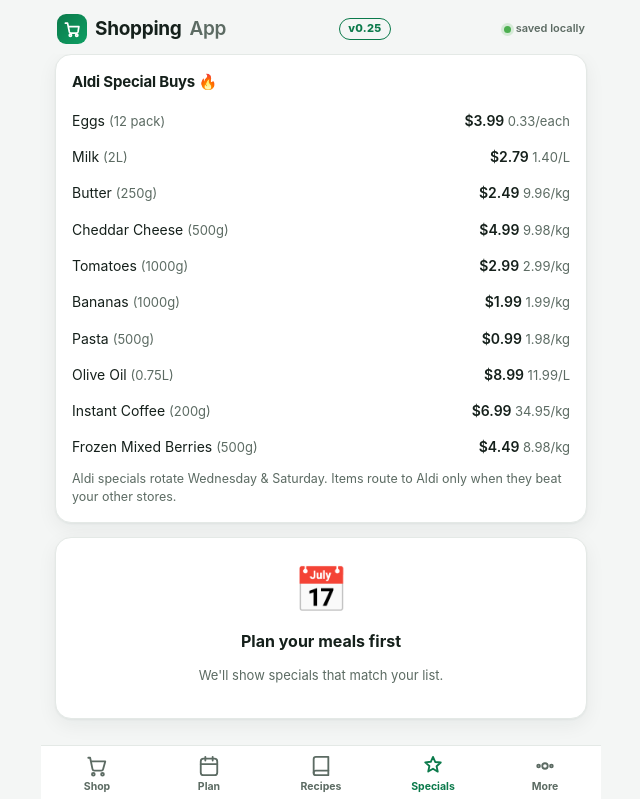
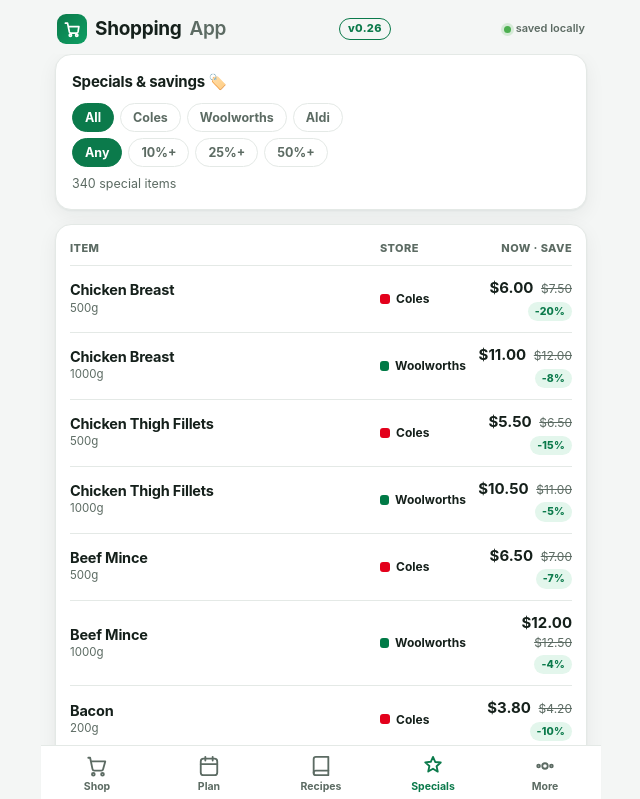
Before and after one commit to V3nerable/shopping-app, a website: page index.html in a window 1280 px wide. Both pictures are taken after a click on the button "Specials". Shown: the top 799 px of the page, without its empty margins (319-959 px from the left). Drawn offline with Linux system fonts and the light colour scheme; files whose address does not match are found by name.

Commit message:
Add files via upload

```diff
--- a/index.html
+++ b/index.html
@@ -5,7 +5,7 @@
 <meta name="viewport" content="width=device-width, initial-scale=1, viewport-fit=cover">
 <meta name="theme-color" content="#0b7a4b">
 <meta name="description" content="Meal prep → price-optimised shopping lists split across Coles, Woolworths and Aldi.">
-<title>Shopping App · v0.25</title>
+<title>Shopping App · v0.26</title>
 <link rel="manifest" href="manifest.webmanifest">
 <link rel="icon" href="icons/icon-192.png" type="image/png">
 <link rel="apple-touch-icon" href="icons/apple-touch-180.png">
@@ -214,6 +214,23 @@
 .screen.on{display:block;animation:fade .18s ease}
 @keyframes fade{from{opacity:0;transform:translateY(4px)}to{opacity:1;transform:none}}
 .store-dot{width:10px;height:10px;border-radius:3px;display:inline-block}
+/* ---------- specials columns + filters ---------- */
+.frow{display:flex;flex-wrap:wrap;gap:6px}
+.fchip{border:1.5px solid var(--line);background:var(--bg2);color:var(--ink2);border-radius:999px;padding:6px 12px;font-size:12.5px;font-weight:700;cursor:pointer}
+.fchip.on{background:var(--accent);border-color:var(--accent);color:#fff}
+.sp-head,.sp-row{display:grid;grid-template-columns:minmax(0,1fr) 86px 96px;gap:10px;align-items:center}
+.sp-head{font-size:11px;font-weight:800;color:var(--ink2);text-transform:uppercase;letter-spacing:.4px;padding:4px 0 8px;border-bottom:1px solid var(--line)}
+.sp-row{padding:11px 0;border-bottom:1px solid var(--line)}
+.sp-row:last-child{border-bottom:0}
+.sp-item .nm{font-weight:700;font-size:14.5px;letter-spacing:-.2px;line-height:1.25}
+.sp-item .sub{font-size:11.5px;color:var(--ink2)}
+.sp-store{display:flex;align-items:center;gap:6px;font-size:12px;font-weight:700}
+.sp-price{font-size:13px}
+.sp-price b{font-size:15px}
+.sp-price .was{color:var(--ink2);text-decoration:line-through;font-weight:400;font-size:12px;margin-left:4px}
+.ta-r{text-align:right}
+.inlist-tag{font-size:9.5px;font-weight:800;color:var(--accent);background:rgba(11,122,75,.12);border-radius:999px;padding:1px 6px;margin-left:6px;vertical-align:2px}
+[data-theme="dark"] .inlist-tag{background:rgba(47,191,128,.15)}
 @media (min-width:600px){.tabbar{border-radius:0}}
 </style>
 </head>
@@ -224,7 +241,7 @@
     <h1><span class="logo">
       <svg viewBox="0 0 24 24" fill="none" stroke="#fff" stroke-width="2.4" stroke-linecap="round" stroke-linejoin="round"><circle cx="9" cy="20" r="1.6"/><circle cx="18" cy="20" r="1.6"/><path d="M2 3h3l2.6 12.5a2 2 0 0 0 2 1.5h8.2a2 2 0 0 0 2-1.6L21 8H6"/></svg>
     </span>Shopping<span style="color:var(--ink2);font-weight:600">App</span></h1>
-    <span class="ver-pill" id="verPill">v0.25</span>
+    <span class="ver-pill" id="verPill">v0.26</span>
     <span class="sync-badge" id="syncBadge"><span class="dot" id="syncDot"></span><span id="syncTxt">synced</span></span>
   </div>
 
@@ -332,7 +349,7 @@
     </div>
 
     <div class="card" style="text-align:center">
-      <p class="muted">Shopping App · <b>v0.25</b></p>
+      <p class="muted">Shopping App · <b>v0.26</b></p>
       <p class="hint">Local-first PWA. Prices refresh via the GitHub price feed. Data stays on your device.</p>
     </div>
   </section>
@@ -368,12 +385,12 @@
 
 <script>
 /* ============================================================
-   SHOPPING APP — v0.25
+   SHOPPING APP — v0.26
    Local-first PWA. Meal plan → aggregated ingredients → price-
    optimised shopping lists split across Coles / Woolworths / Aldi.
    ============================================================ */
 "use strict";
-const APP_VERSION = "v0.25";
+const APP_VERSION = "v0.26";
 const LS = (typeof localStorage !== "undefined") ? localStorage : null;
 
 /* ---------------- helpers ---------------- */
@@ -1453,6 +1470,8 @@
   let activeTab = "home";
   let pasteItems = [];
   let editingRecipeId = null;
+  let specialStore = "all";   // all | coles | woolworths | aldi
+  let specialSave = 0;        // 0 | 10 | 25 | 50  (minimum save %)
 
   function toast(msg){
     const t = $("toast"); t.textContent = msg; t.classList.add("show");
@@ -1778,51 +1797,86 @@
   }
 
   /* ---------- SPECIALS ---------- */
+  /* ---------- SPECIALS ---------- */
+  /* Unified specials list built from the catalogue: every item on special at
+     an enabled store, with save %/$ computed. */
+  function buildAllSpecials(){
+    const st = STATE.settings.stores;
+    const inListIds = new Set();
+    if(hasPlan()){
+      const list = buildShoppingList();
+      ["coles","woolworths","aldi"].forEach(s => (list.byStore[s]||[]).forEach(it => inListIds.add(it.id)));
+      list.manual.forEach(m => inListIds.add(m.name));
+    }
+    const out = [];
+    CAT.forEach(c => {
+      ["coles","woolworths"].forEach(s => {
+        const p = s === "coles" ? c.coles : c.wool;
+        if(!p || !st[s]) return;
+        const was = (p.w != null && p.w > p.p) ? p.w : null;
+        const special = !!p.s || !!was;
+        if(!special) return;
+        const saveDol = was ? +(was - p.p).toFixed(2) : 0;
+        const savePct = was ? Math.round(((was - p.p)/was)*100) : 0;
+        out.push({ id:c.id, name:c.name, size:fmtSize(p.q, p.u), store:s, price:p.p, was:was, saveDol:saveDol, savePct:savePct, promo:p.promo||null, inList:inListIds.has(c.id) });
+      });
+      if(st.aldi && c.aldiSpecial && c.aldiSpecial.note !== "Everyday price"){
+        const sp = c.aldiSpecial;
+        out.push({ id:c.id, name:c.name, size:fmtSize(sp.q, sp.u), store:"aldi", price:sp.price, was:null, saveDol:0, savePct:0, promo:sp.note||null, inList:inListIds.has(c.id) });
+      }
+    });
+    return out;
+  }
+  function fmtSize(q, u){
+    if(u === "kg") return Math.round(q*1000)+"g";
+    if(u === "L") return (q<1 ? Math.round(q*1000)+"mL" : q+"L");
+    return q>1 ? q+" pack" : "each";
+  }
+
   function renderSpecials(){
     const el = $("specialsContent");
-    const list = hasPlan() ? buildShoppingList() : null;
-    const aldi = CAT.filter(c => c.aldiSpecial);
-    const aldiSpecials = aldi.filter(c => c.aldiSpecial.note !== "Everyday price");
-    const aldiEveryday = aldi.filter(c => c.aldiSpecial.note === "Everyday price");
-    const tileRow = c => {
-      const sp = c.aldiSpecial;
-      const unitPrice = sp.price/sp.q;
-      const u = sp.u === "kg" ? "kg" : sp.u === "L" ? "L" : "each";
-      const sizeLabel = sp.u === "kg" ? Math.round(sp.q*1000)+"g" : sp.u === "L" ? sp.q+"L" : (sp.q>1 ? sp.q+" pack" : "each");
-      return `<div class="kv"><span>${esc(c.name)} <span class="muted">(${sizeLabel})</span></span>
-        <b>${fmtAUD(sp.price)} <span class="muted" style="font-weight:400">${fmtAUD2(unitPrice)}/${u}</span></b></div>`;
-    };
-
-    let html = `<div class="card"><h2>Aldi Special Buys 🔥</h2>`;
-    html += (aldiSpecials.length ? aldiSpecials.map(tileRow).join("") : '<p class="muted">No Special Buys matched this week.</p>');
-    html += `<p class="hint">Aldi specials rotate Wednesday & Saturday. Items route to Aldi only when they beat your other stores.</p></div>`;
-
-    if(aldiEveryday.length){
-      html += `<div class="card"><h2>Aldi everyday prices 🛒</h2>`;
-      html += aldiEveryday.map(tileRow).join("");
-      html += `<p class="hint">Aldi's regular shelf prices for matched items — compared like any other store.</p></div>`;
+    const all = buildAllSpecials();
+
+    // filters
+    const storeFilter = (all.length || specialStore !== "all")
+      ? all.filter(x => specialStore === "all" || x.store === specialStore) : [];
+    const filtered = storeFilter.filter(x => x.savePct >= specialSave || x.saveDol >= (specialSave > 0 ? 0 : 0));
+
+    const chip = (val, cur, label, action) =>
+      `<button class="fchip ${val===cur?"on":""}" data-action="${action}" data-val="${val}">${label}</button>`;
+
+    let html = `<div class="card">
+      <h2>Specials & savings 🏷️</h2>
+      <div class="frow">${["all","coles","woolworths","aldi"].map(v => chip(v, specialStore, v==="all"?"All":STORE_META[v].label, "special-filter-store")).join("")}</div>
+      <div class="frow" style="margin-top:6px">${[[0,"Any"],[10,"10%+"],[25,"25%+"],[50,"50%+"]].map(([v,l]) => chip(v, specialSave, l, "special-filter-save")).join("")}</div>
+      <p class="hint" style="margin-top:8px">${filtered.length} special item${filtered.length===1?"":"s"}${specialStore!=="all" ? " at " + STORE_META[specialStore].label : ""}${specialSave>0 ? " saving ≥" + specialSave + "%" : ""}</p>
+    </div>`;
+
+    if(filtered.length === 0){
+      html += `<div class="card empty" style="padding:20px"><div class="fx">🛎️</div><b>No specials match your filters</b><p class="muted">Try widening the store or saving filter.</p></div>`;
+      el.innerHTML = html;
+      return;
     }
 
-    if(list){
-      const matching = list.entries.filter(e => {
-        const o = chosenOpt(list, e.id);
-        return o && (o.special || (o.wasPrice && o.wasPrice > o.prod.p));
-      });
-      if(matching.length > 0){
-        html += `<div class="card"><h2>On special in your list 🏷️</h2>`;
-        html += matching.map(e => {
-          const o = chosenOpt(list, e.id);
-          const save = o.wasPrice && o.wasPrice > o.prod.p ? o.wasPrice - o.prod.p : null;
-          return `<div class="kv"><span>${esc(e.cat.name)} <span class="muted">· ${esc(o.prod.n||"")}</span></span>
-            <b>${fmtAUD(o.prod.p)}${save?` <span class="muted" style="font-weight:400;text-decoration:line-through">${fmtAUD(o.wasPrice)}</span>`:""}</b></div>`;
-        }).join("");
-        html += `</div>`;
-      } else {
-        html += `<div class="card empty" style="padding:20px"><div class="fx">🛎️</div><b>No specials match your list</b><p class="muted">Specials matching your meal plan will appear here.</p></div>`;
-      }
-    } else {
-      html += `<div class="card empty" style="padding:20px"><div class="fx">📅</div><b>Plan your meals first</b><p class="muted">We'll show specials that match your list.</p></div>`;
-    }
+    // column header + rows
+    html += `<div class="card" style="padding:12px 14px">
+      <div class="sp-head">
+        <span>Item</span><span>Store</span><span class="ta-r">Now · Save</span>
+      </div>` +
+      filtered.map(x => {
+        const saveBadge = x.savePct > 0
+          ? `<span class="badge move">-${x.savePct}%</span>`
+          : (x.store === "aldi" ? `<span class="badge aldi">Special Buy</span>` : `<span class="badge special">Special</span>`);
+        const wasStr = x.was ? `<span class="was">${fmtAUD(x.was)}</span>` : "";
+        const storeDot = `<span class="store-dot" style="background:${STORE_META[x.store].hex}"></span>`;
+        return `<div class="sp-row ${x.inList?"inlist":""}">
+          <div class="sp-item"><div class="nm">${esc(x.name)}${x.inList?' <span class="inlist-tag">in your list</span>':""}</div><div class="sub">${esc(x.size)}</div></div>
+          <div class="sp-store">${storeDot} ${STORE_META[x.store].label}</div>
+          <div class="sp-price ta-r"><b>${fmtAUD(x.price)}</b> ${wasStr}<br>${saveBadge}</div>
+        </div>`;
+      }).join("") +
+      `</div>`;
+
     el.innerHTML = html;
   }
   function hasPlan(){ return (STATE.plan.days||[]).some(d => (d.recipeIds||[]).length > 0); }
@@ -1893,6 +1947,8 @@
       case "rm-ing": node.closest(".ing-row").remove(); break;
       case "add-ingredient": { const rows = $("ingRows"); if(rows) rows.insertAdjacentHTML("beforeend", ingRowHtml(1, "", "")); break; }
       case "move-item": openMoveSheet(node.dataset.id); break;
+      case "special-filter-store": { specialStore = node.dataset.val; renderSpecials(); break; }
+      case "special-filter-save": { specialSave = parseInt(node.dataset.val,10)||0; renderSpecials(); break; }
       case "choose-move": { STATE.overrides[node.dataset.id] = node.dataset.store; saveOverrides(); closeModal(); toast("Moved to " + STORE_META[node.dataset.store].label); renderHome(); break; }
       case "reset-move": { delete STATE.overrides[node.dataset.id]; saveOverrides(); closeModal(); toast("Reset to auto"); renderHome(); break; }
       case "add-recipe-to-day": addRecipeToDay(parseInt(node.dataset.day,10), node.dataset.rid, parseInt(node.dataset.srv||"1",10)); break;
--- a/package (1).json
+++ b/package (1).json
@@ -2,7 +2,7 @@
   "name": "shopping-app-scraper",
   "private": true,
   "type": "module",
-  "version": "0.25.0",
+  "version": "0.26.0",
   "description": "Nightly price scraper for the Shopping App price feed (Coles, Woolworths full-line + Aldi Special Buys).",
   "engines": { "node": ">=18" },
   "scripts": {
--- a/package.json
+++ b/package.json
@@ -2,7 +2,7 @@
   "name": "shopping-device-scraper",
   "private": true,
   "type": "module",
-  "version": "0.25.0",
+  "version": "0.26.0",
   "description": "Home-device price feeder for the Shopping App. Runs a real Chromium browser on your residential IP to scrape Coles + Woolworths full-line prices and Aldi Special Buys, then pushes prices.json to the repo (Netlify auto-publishes).",
   "engines": { "node": ">=18" },
   "scripts": {
--- a/sw.js
+++ b/sw.js
@@ -1,5 +1,5 @@
-/* Shopping App service worker — v0.25 */
-const VERSION = "v0.25";
+/* Shopping App service worker — v0.26 */
+const VERSION = "v0.26";
 const CACHE = "shopping-app-" + VERSION;
 const ASSETS = [
   "./",
```
Also changed, not shown: AGENT_HANDOFF_INSTRUCTIONS.md (+19 -0 lines), DEPLOY_GUIDE.md (+5 -5 lines), README (2).md (+1 -1 lines), STEP5_DEVICE_SETUP.md (+8 -8 lines), scraper.mjs (+34 -20 lines), manifest.webmanifest.
